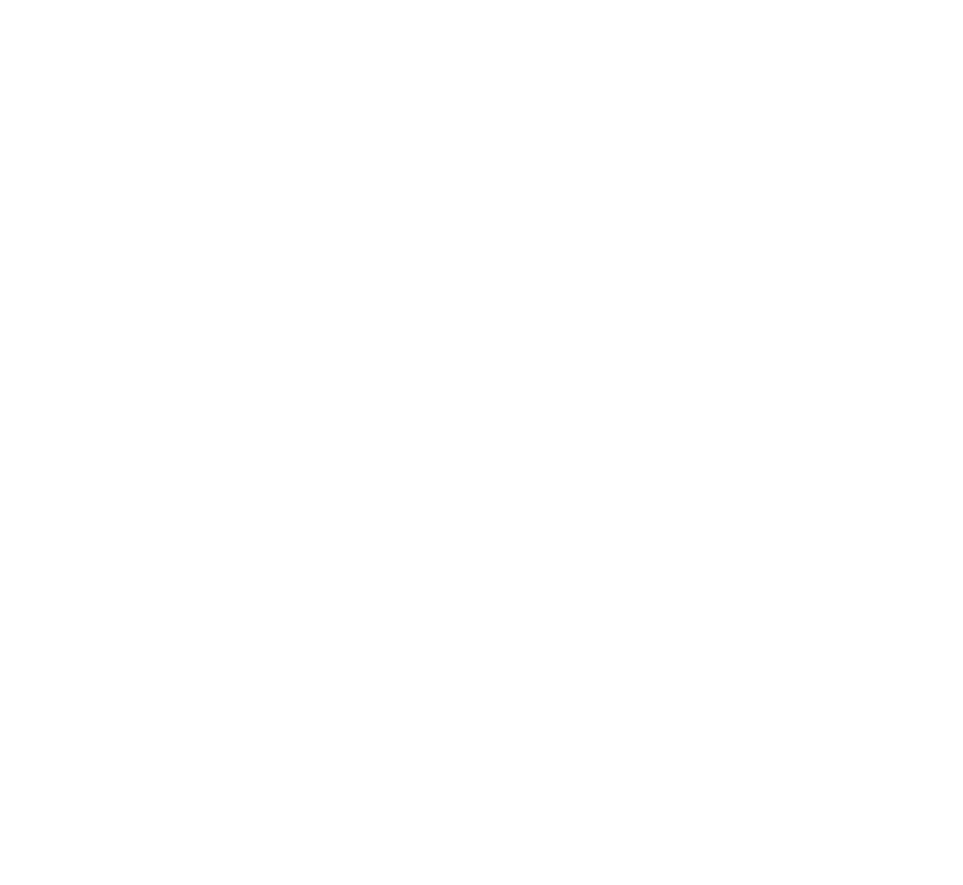
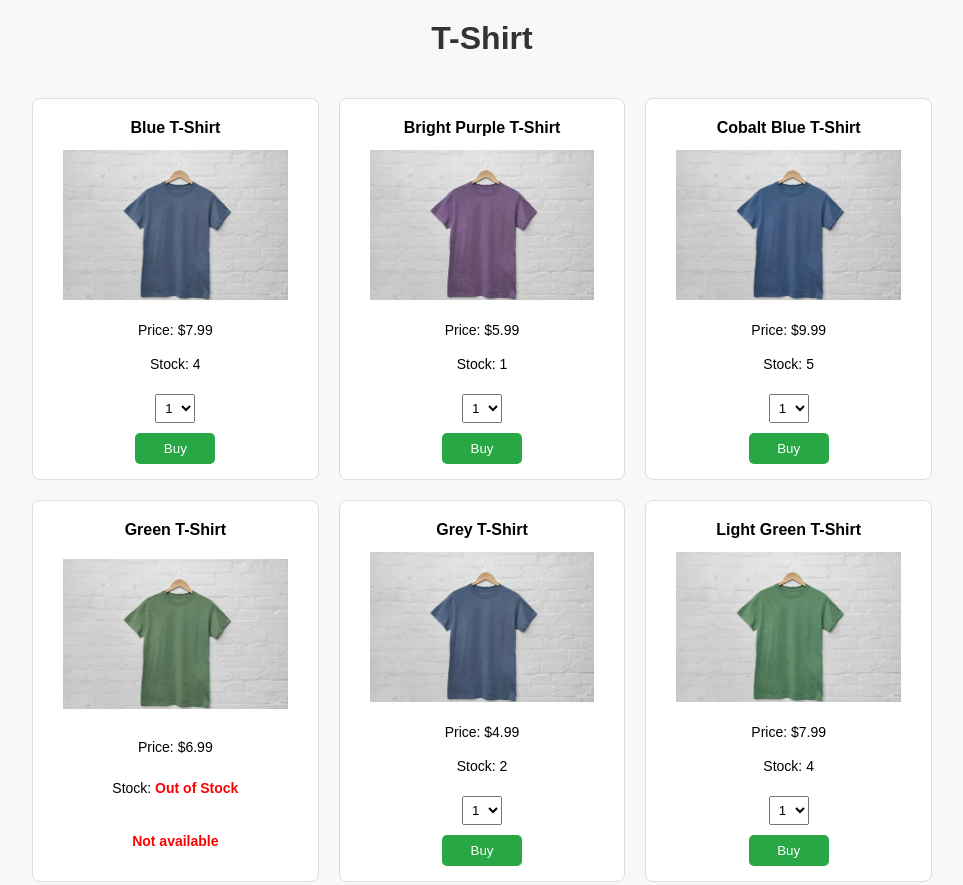
Before and after one commit to blan0231/mtm6404-t-shirts, a plain HTML site: page index.html in a window 1280 px wide. Shown: the top 885 px of the page, without its empty margins (158-1121 px from the left). Before the commit the page ends 800 px from the top, so only its background shows below. Drawn offline with Linux system fonts and the light colour scheme.

Commit message:
Completes the assignment.

```diff
--- a/index.html
+++ b/index.html
@@ -3,10 +3,12 @@
 <head>
   <meta charset="UTF-8">
   <meta name="viewport" content="width=device-width, initial-scale=1.0">
-  <title>T-Shirts</title>
+  <title>T-Shirts Store</title>
+  <link rel="stylesheet" href="styles.css">
 </head>
 <body>
-
-
+  <h1>T-Shirt </h1>
+  <div id="store"></div>
+  <script src="t-shirts.js"></script>
 </body>
 </html>
--- /dev/null
+++ b/styles.css
@@ -0,0 +1,91 @@
+body {
+    font-family: Arial, sans-serif;
+    text-align: center;
+    margin: 0;
+    padding: 0;
+    background-color: #f8f8f8;
+  }
+
+  h1 {
+    margin-top: 20px;
+    color: #333;
+  }
+
+  #store {
+    display: grid;
+    grid-template-columns: repeat(3, 1fr); /* 3 per row */
+    gap: 20px;
+    justify-content: center;
+    padding: 20px;
+    max-width: 900px;
+    margin: auto;
+  }
+
+  .tshirt-card {
+    background: white;
+    border: 1px solid #ddd;
+    border-radius: 8px;
+    padding: 15px;
+    display: flex;
+    flex-direction: column;
+    justify-content: space-between; /* Ensures even spacing */
+    align-items: center;
+    height: 350px; /* Consistent height */
+    text-align: center;
+  }
+
+  .tshirt-card img {
+    max-width: 100%;
+    height: 150px;
+    object-fit: contain;
+    margin-bottom: 10px;
+  }
+
+  .tshirt-card h2 {
+    font-size: 16px;
+    margin: 5px 0;
+  }
+
+  .tshirt-card p {
+    font-size: 14px;
+    margin: 5px 0;
+  }
+
+  .tshirt-footer {
+    display: flex;
+    flex-direction: column;
+    align-items: center;
+    justify-content: center;
+    min-height: 50px; /* Ensures footer area is the same size for all cards */
+  }
+
+  button {
+    background-color: #28a745;
+    color: white;
+    border: none;
+    padding: 8px 12px;
+    cursor: pointer;
+    margin-top: 10px;
+    border-radius: 5px;
+    width: 80px;
+  }
+
+  button:hover {
+    background-color: #218838;
+  }
+
+  select {
+    margin-top: 10px;
+    padding: 5px;
+  }
+
+  .out-of-stock {
+    color: red;
+    font-weight: bold;
+  }
+
+  .out-of-stock-message {
+    color:red;
+    font-size: 14px;
+    font-weight: bold;
+  }
--- a/t-shirts.js
+++ b/t-shirts.js
@@ -3,63 +3,104 @@ const tshirts = [
     title: 'Blue T-Shirt',
     image: 'blue-t-shirt.jpg',
     price: 7.99,
-    stock: 4,
-    quantity: 1
+    stock: 4
   },
   {
     title: 'Bright Purple T-Shirt',
     image: 'bright-purple-t-shirt.jpg',
     price: 5.99,
-    stock: 1,
-    quantity: 1
+    stock: 1
   },
   {
     title: 'Cobalt Blue T-Shirt',
     image: 'cobalt-blue-t-shirt.jpg',
     price: 9.99,
-    stock: 5,
-    quantity: 1
+    stock: 5
   },
   {
     title: 'Green T-Shirt',
     image: 'green-t-shirt.jpg',
     price: 6.99,
-    stock: 0,
-    quantity: 1
+    stock: 0
   },
   {
     title: 'Grey T-Shirt',
     image: 'blue-t-shirt.jpg',
     price: 4.99,
-    stock: 2,
-    quantity: 1
+    stock: 2
   },
   {
     title: 'Light Green T-Shirt',
     image: 'light-green-t-shirt.jpg',
     price: 7.99,
-    stock: 4,
-    quantity: 1
+    stock: 4
   },
   {
     title: 'Purple T-Shirt',
     image: 'purple-t-shirt.jpg',
     price: 7.99,
-    stock: 0,
-    quantity: 1
+    stock: 0
   },
   {
     title: 'Red T-Shirt',
     image: 'red-t-shirt.jpg',
     price: 6.99,
-    stock: 3,
-    quantity: 1
+    stock: 3
   },
   {
     title: 'Teal T-Shirt',
     image: 'teal-t-shirt.jpg',
     price: 7.99,
-    stock: 2,
-    quantity: 1
+    stock: 2
   }
-]
+];
+
+function displayStore() {
+  const store = document.getElementById("store");
+  store.innerHTML = ""; // Clear previous content
+
+  tshirts.forEach((shirt, index) => {
+    const tshirtCard = document.createElement("div");
+    tshirtCard.classList.add("tshirt-card");
+
+    tshirtCard.innerHTML = `
+      <h2>${shirt.title}</h2>
+      <img src="images/${shirt.image}" alt="${shirt.title}">
+      <p>Price: $${shirt.price.toFixed(2)}</p>
+      <p>Stock: ${shirt.stock > 0 ? shirt.stock : "<span class='out-of-stock'>Out of Stock</span>"}</p>
+      <div class="tshirt-footer"></div>
+    `;
+
+    const footer = tshirtCard.querySelector(".tshirt-footer");
+
+    if (shirt.stock > 0) {
+      const quantitySelect = document.createElement("select");
+      for (let i = 1; i <= shirt.stock; i++) {
+        const option = document.createElement("option");
+        option.value = i;
+        option.textContent = i;
+        quantitySelect.appendChild(option);
+      }
+
+      const buyButton = document.createElement("button");
+      buyButton.textContent = "Buy";
+      buyButton.addEventListener("click", () => {
+        const quantity = parseInt(quantitySelect.value);
+        if (shirt.stock >= quantity) {
+          tshirts[index].stock -= quantity;
+          displayStore();
+        }
+      });
+
+      footer.appendChild(quantitySelect);
+      footer.appendChild(buyButton);
+    } else {
+      footer.innerHTML = `<span class="out-of-stock-message">Not available</span>`;
+    }
+
+    store.appendChild(tshirtCard);
+  });
+}
+
+// Initial display
+displayStore();
```
